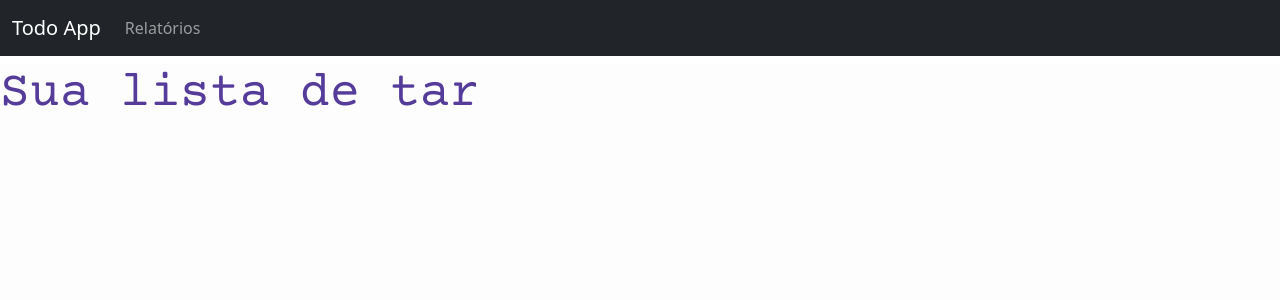
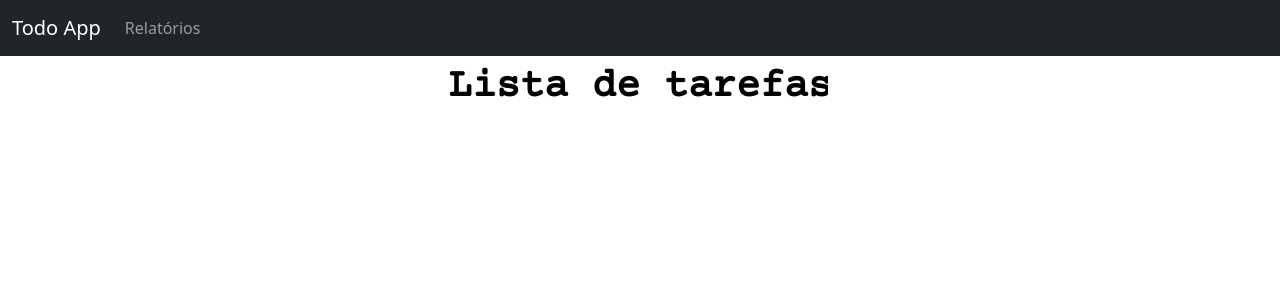
Before and after one commit to ReginaldoCampelo/todo-app, an Angular app: page / in a window 1280 px wide. Shown: the top 300 px of the page. Built offline with nearby package versions, Linux system fonts and the light colour scheme.

Commit message:
improving title-header

```diff
--- a/src/app/components/title-header/title-header.component.css
+++ b/src/app/components/title-header/title-header.component.css
@@ -3,21 +3,24 @@ body {
   margin: 0px;
   padding: 0px;
   font-family: "Courier Prime", monospace;
-  background-color: #fdfdfe;
 }
 header {
   width: 100%;
   height: 100vh;
   display: flex;
-  justify-content: start;
+  justify-content: center;
   align-items:flex-start;
   margin: 0;
 }
 
 header h1 {
-  font-size: 50px;
-  font-weight: 500;
-  color: #553c9a;
+  font-size: 40px;
+  font-weight: 600;
+  color: #000000;
+  text-shadow: 2px 2px 4px rgba(179, 147, 211, 0.1),
+               3px 4px 4px rgba(179, 147, 211, 0.15),
+               4px 6px 4px rgba(179, 147, 211, 0.2),
+               5px 8px 4px rgab(179, 147, 211, 0.25);
   border-right: 4px solid #000;
   animation: cursor 1s infinite step-end, typing 15s infinite steps(16);
   white-space: nowrap;
--- a/src/app/components/title-header/title-header.component.html
+++ b/src/app/components/title-header/title-header.component.html
@@ -1,5 +1,5 @@
 <body>
   <header class="mt-2">
-      <h1>Sua lista de tarefas</h1>
+      <h1>Lista de tarefas</h1>
   </header>
 </body>
```
